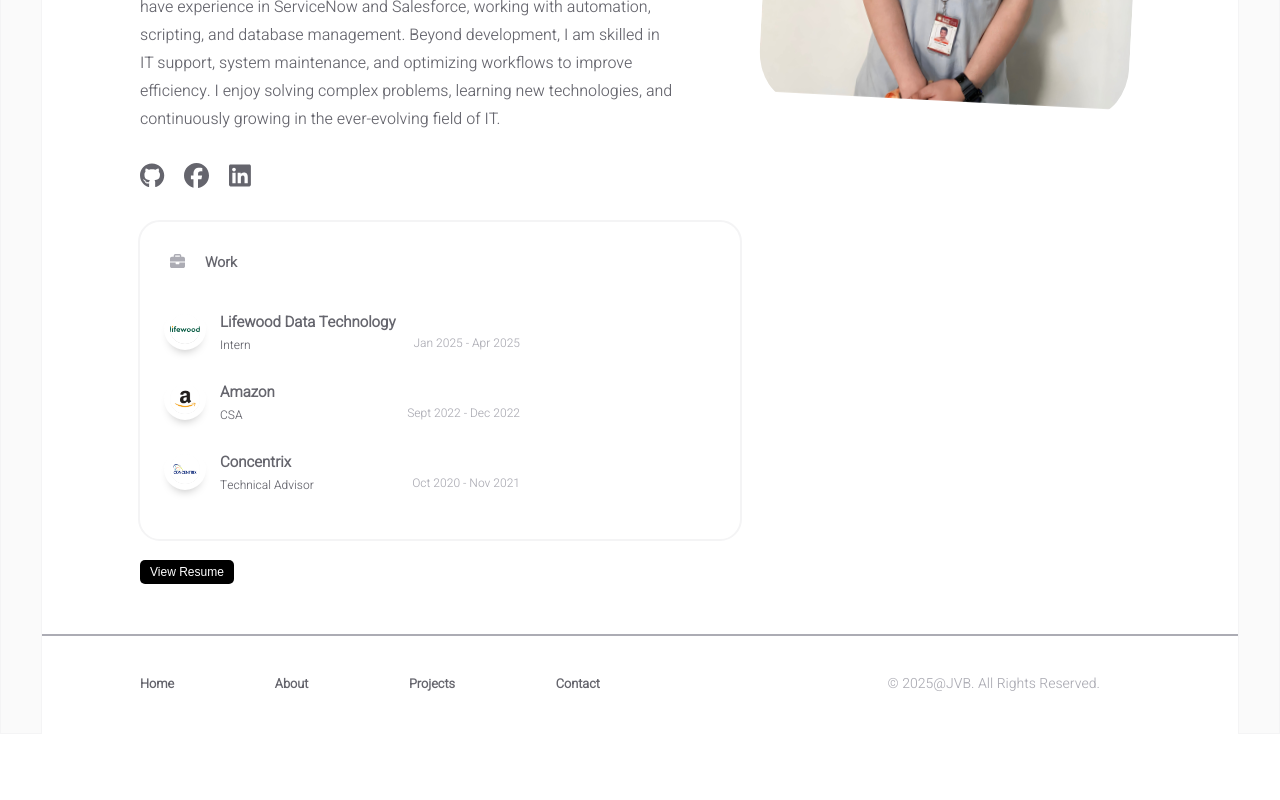
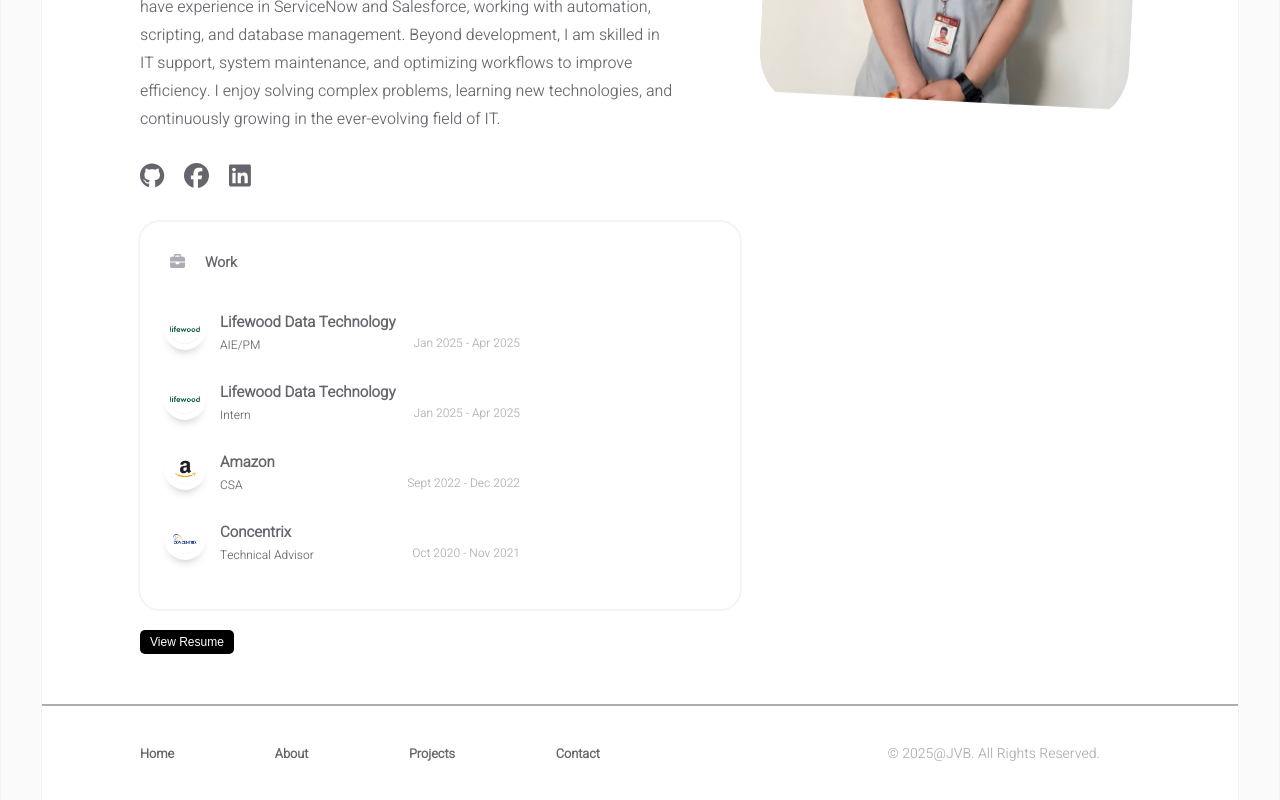
Before and after one commit to jvb2820/jvPortfolio, a React (Create React App) app: page / in a window 1280 px wide. Shown: the part 781-1581 px from the top of the page. Before the commit the page ends 1515 px from the top, so only its background shows below. Built offline with nearby package versions, Linux system fonts and the light colour scheme.

Commit message:
updated Work

```diff
--- a/src/components/homepage/works.jsx
+++ b/src/components/homepage/works.jsx
@@ -13,6 +13,18 @@ const Works = () => {
 				title="Work"
 				body={
 					<div className="works-body">
+						<div className="work">
+							<img
+								src="/lifewood.svg"
+								alt="lifewood"
+								className="work-image"
+							/>
+							<div className="work-title">Lifewood Data Technology</div>
+							<div className="work-subtitle">
+								AIE/PM
+							</div>
+							<div className="work-duration">Jan 2025 - Apr 2025</div>
+						</div>
 						<div className="work">
 							<img
 								src="/lifewood.svg"
```
